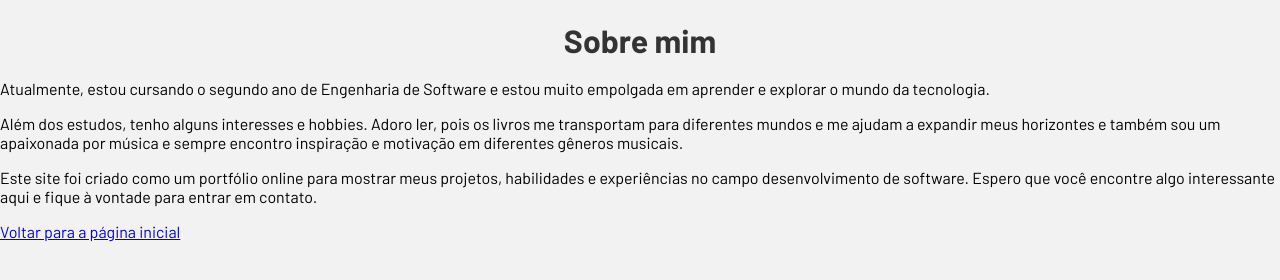
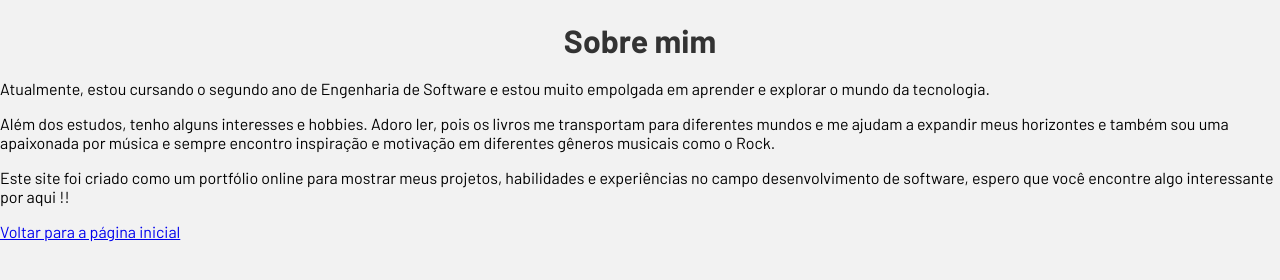
Before and after one commit to NycolleMN/Trabalho, a plain HTML site: page sobremim.html in a window 1280 px wide. Drawn offline with Linux system fonts and the light colour scheme; files that its build step writes are made by us from their sources.

Commit message:
Update sobremim.html

```diff
--- a/sobremim.html
+++ b/sobremim.html
@@ -1,20 +1,22 @@
 <!DOCTYPE html>
 <html lang="en">
+
 <head>
     <meta charset="UTF-8">
     <meta name="viewport" content="width=device-width, initial-scale=1.0">
     <title>Sobre mim</title>
     <link rel="stylesheet" href="../CSS/style2.css"> <!-- Atribui ao seu devido arquivo de CSS -->
 </head>
-</head>
-<body><!-- Descreve gostos pessoais -->
-    <h1>    Sobre mim    </h1>
-    <p> Atualmente, estou cursando o segundo ano de Engenharia de Software e estou muito empolgada em aprender e explorar o mundo da tecnologia.</p>
 
-    <p>Além dos estudos, tenho alguns interesses e hobbies. Adoro ler, pois os livros me transportam para diferentes mundos e me ajudam a expandir meus horizontes e também sou um apaixonada por música e sempre encontro inspiração e motivação em diferentes gêneros musicais.</p>
+<body>
+    <div class="center-box">
+        <!-- Descreve gostos pessoais -->
+        <h1>Sobre mim</h1>
+        <p>Atualmente, estou cursando o segundo ano de Engenharia de Software e estou muito empolgada em aprender e explorar o mundo da tecnologia.</p>
+        <p>Além dos estudos, tenho alguns interesses e hobbies. Adoro ler, pois os livros me transportam para diferentes mundos e me ajudam a expandir meus horizontes e também sou uma apaixonada por música e sempre encontro inspiração e motivação em diferentes gêneros musicais como o Rock.</p>
+        <p>Este site foi criado como um portfólio online para mostrar meus projetos, habilidades e experiências no campo desenvolvimento de software, espero que você encontre algo interessante por aqui !!</p>
+        <a href="index.html">Voltar para a página inicial</a> <!-- Permite ao usuário voltar ao início do site -->
+    </div>
+</body>
 
-    <p>Este site foi criado como um portfólio online para mostrar meus projetos, habilidades e experiências no campo desenvolvimento de software. Espero que você encontre algo interessante aqui e fique à vontade para entrar em contato.</p>
-
-    <a href="index.html">Voltar para a página inicial</a> <!-- Permite ao usuario voltar ao inicio do site -->
-</body>
 </html>
```
